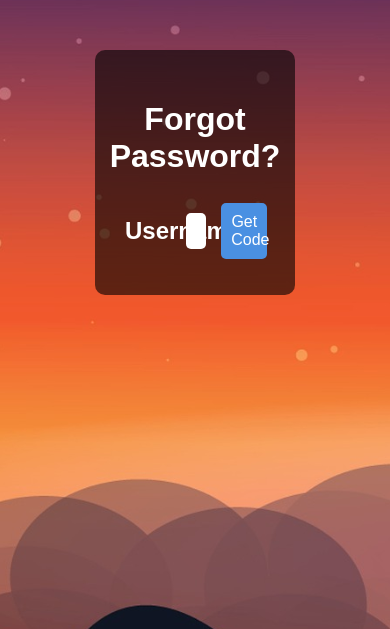
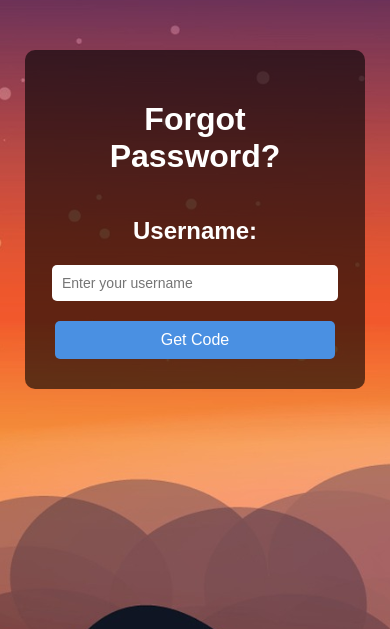
Before and after one commit to prathameshbasagare05/php-site, a PHP site: page /forgot-pass.php in a window 390 px wide. Shown: the part 50-679 px from the top of the page. Run offline with PHP 8.4, Linux system fonts and the light colour scheme; some libraries are stand-ins or nearby versions.

Commit message:
changed styles.css

```diff
--- a/styles.css
+++ b/styles.css
@@ -279,3 +279,39 @@ body {
   /* margin-top:50px;
   margin-bottom: 50px; */
 }
+
+
+
+
+@media (max-width:1024px){
+  .fields{
+    width: 50%;
+  }
+}
+
+@media (max-width:768px){
+  .fields{
+    width: 65%;
+  }
+}
+@media (max-width:480px){
+  .fields{
+    width: 80%;
+  }
+  .field{
+    flex-direction: column;
+    align-items: center;
+    justify-content: space-around;
+  }
+  .field button {
+    margin-top: 20px;
+  }
+  .field .item{
+    width: 100%;
+  }
+  .field input.item{
+    width:95%
+  }
+
+
+}
```
Lines whose indentation alone changed are shown as unchanged.
